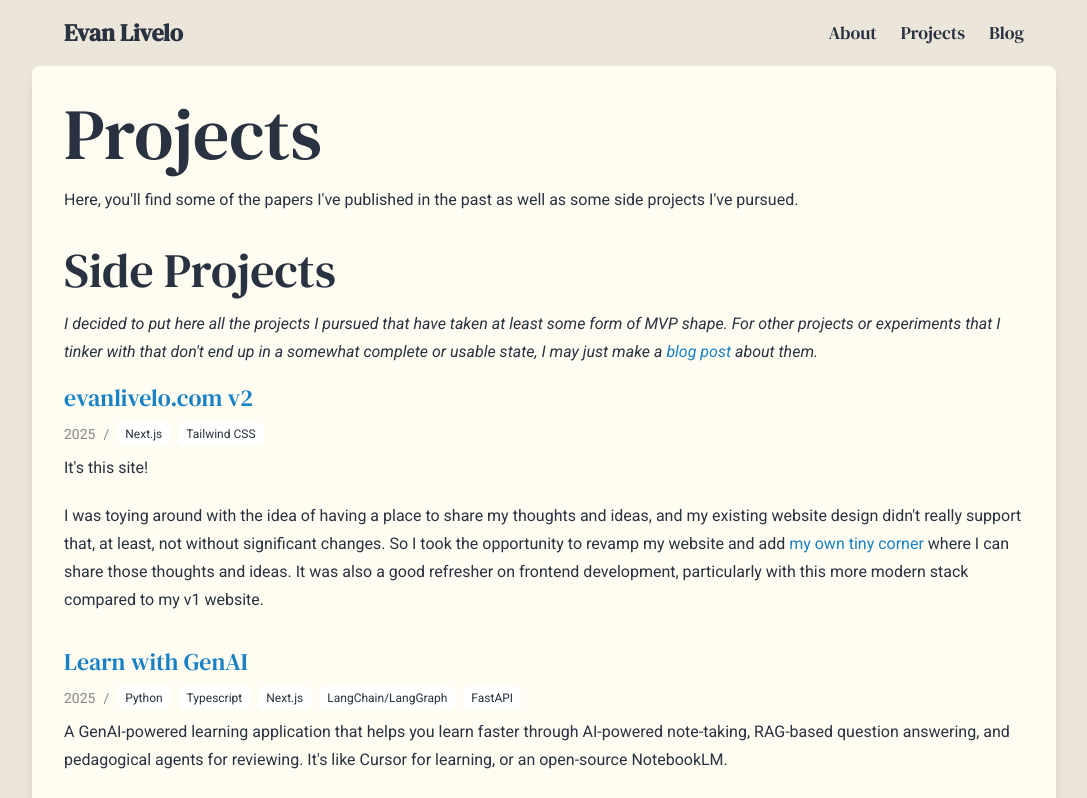
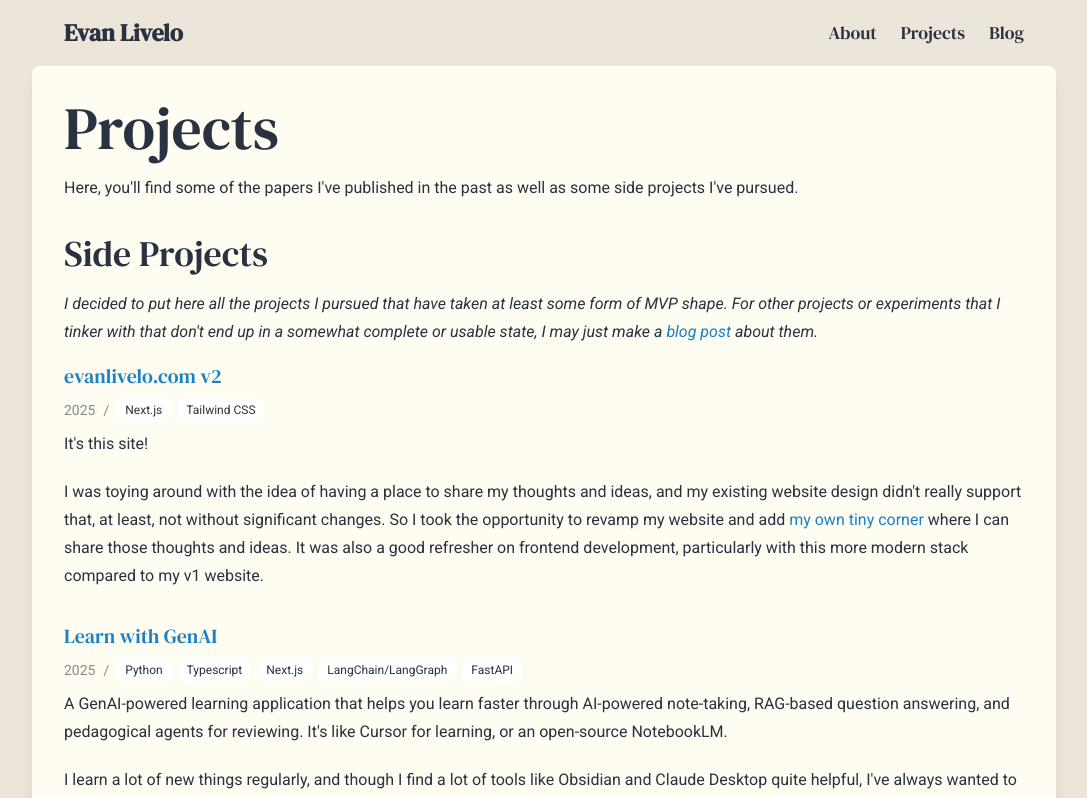
Before and after one commit to vandenn/evanlivelo.com, a Next.js app: page /projects in a window 1280 px wide. Shown: the top 798 px of the page, without its empty margins (96-1183 px from the left). Built offline with nearby package versions, Linux system fonts and the light colour scheme; no server answers.

Commit message:
Adjust header sizes

```diff
--- a/src/app/globals.css
+++ b/src/app/globals.css
@@ -29,22 +29,22 @@ body {
 h1 {
   color: var(--text);
   font-family: var(--font-dm-serif), serif;
-  font-size: 3rem;
-  line-height: 1;
+  font-size: 2.25rem;
+  line-height: 2.5rem;
 }
 
 h2 {
   color: var(--text);
   font-family: var(--font-dm-serif), serif;
-  font-size: 2.25rem;
-  line-height: 2.5rem;
+  font-size: 1.875rem;
+  line-height: 2.25rem;
 }
 
 h3 {
   color: var(--text);
   font-family: var(--font-dm-serif), serif;
-  font-size: 1.5rem;
-  line-height: 2rem;
+  font-size: 1.25rem;
+  line-height: 1.75rem;
 }
 
 h4,
--- a/src/components/Title.tsx
+++ b/src/components/Title.tsx
@@ -7,7 +7,7 @@ interface TitleProps {
 
 export default function Title({ children, className = '' }: TitleProps) {
   return (
-    <div className={`text-6xl md:text-7xl mb-4 ${className}`} style={{ fontFamily: 'var(--font-dm-serif), serif' }}>
+    <div className={`text-5xl md:text-6xl mb-4 ${className}`} style={{ fontFamily: 'var(--font-dm-serif), serif' }}>
       {children}
     </div>
   );
```
